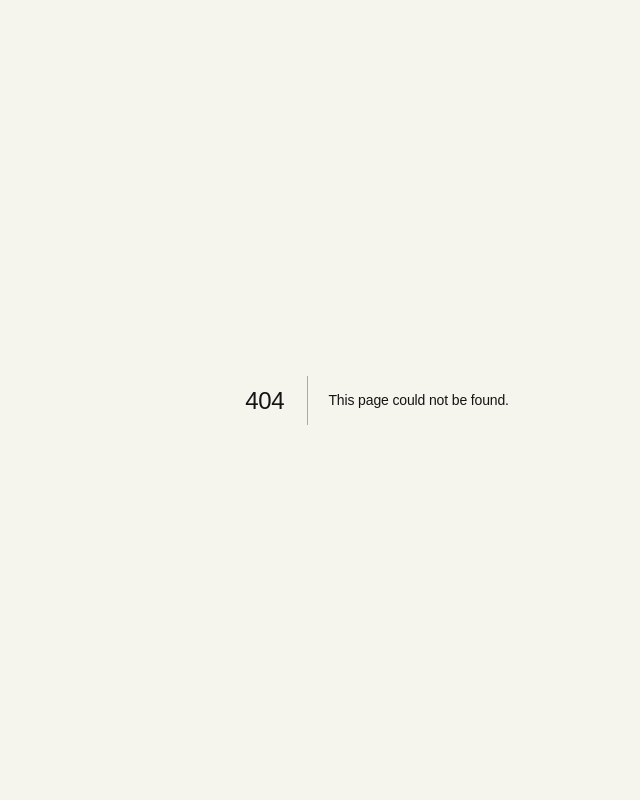
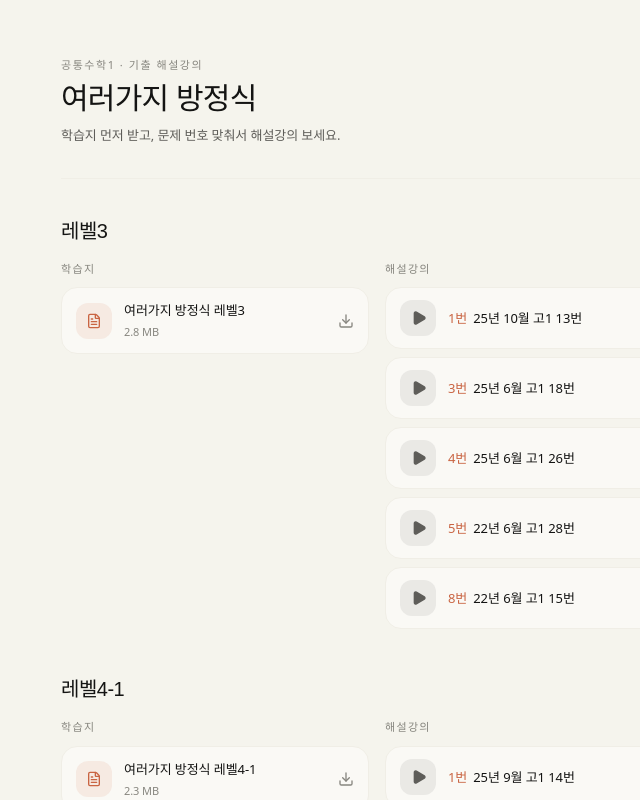
Before and after one commit to gomath777/jtmath-web, a Next.js app: page /share/gs1-equations-lv34 in a window 1280 px wide. Before the commit this address had no page. Shown: the top 800 px of the page, without its empty margins (263-903 px from the left). Built offline with nearby package versions, Linux system fonts and the light colour scheme; a web font is replaced by a local one.

Commit message:
feat: 공수1 여러가지 방정식 레벨3·4 보충 공유 페이지
/share/gs1-equations-lv34 — 레벨3(5문제), 레벨4-1(3문제), 레벨4-2
학습지 PDF + 기출 해설강의 2열, 헤더/푸터 없음

Co-Authored-By: Claude Sonnet 4.6 <noreply@anthropic.com>

```diff
--- /dev/null
+++ b/src/app/share/gs1-equations-lv34/page.tsx
@@ -0,0 +1,136 @@
+import { Download, FileText, Play } from 'lucide-react';
+import { EXAM_LIBRARY_ID } from '@/lib/bunny-libraries';
+
+export const metadata = {
+  title: '공수1 · 여러가지 방정식 레벨3·4',
+  robots: { index: false, follow: false },
+};
+
+const EMBED = (id: string) =>
+  `https://iframe.mediadelivery.net/embed/${EXAM_LIBRARY_ID}/${id}?autoplay=true&preload=true&responsive=true`;
+
+const SECTIONS = [
+  {
+    level: '레벨3',
+    pdf: {
+      url: 'https://mathgo-pdfs.b-cdn.net/sessions/gs1/04_여러가지방정식/w1s1/여러가지 방정식 레벨3 v2.pdf',
+      name: '여러가지 방정식 레벨3',
+      size: '2.8 MB',
+    },
+    videos: [
+      { id: 'fe8706d6-12c4-4238-9612-a9838faa24c9', label: '25년 10월 고1 13번', num: 1 },
+      { id: 'e5239a00-697a-499e-8a95-91b6da8c5d25', label: '25년 6월 고1 18번',  num: 3 },
+      { id: '7f06f805-6708-4c19-9134-a03073caa231', label: '25년 6월 고1 26번',  num: 4 },
+      { id: '05f52efc-de32-4c5c-b825-869e9540f958', label: '22년 6월 고1 28번',  num: 5 },
+      { id: '1e2ef30b-06b2-4548-88a1-c8f8760afcfa', label: '22년 6월 고1 15번',  num: 8 },
+    ],
+  },
+  {
+    level: '레벨4-1',
+    pdf: {
+      url: 'https://mathgo-pdfs.b-cdn.net/sessions/gs1/04_여러가지방정식/w1s1/여러가지 방정식 레벨4-1 v2.pdf',
+      name: '여러가지 방정식 레벨4-1',
+      size: '2.3 MB',
+    },
+    videos: [
+      { id: '014cc00f-6f20-44db-8865-51875aaa877d', label: '25년 9월 고1 14번',  num: 1 },
+      { id: '5c6cccba-7bba-4002-a806-ce29826edccb', label: '24년 10월 고1 14번', num: 2 },
+      { id: '314d17a7-b989-4d96-a449-d391403f6565', label: '24년 10월 고1 18번', num: 3 },
+    ],
+  },
+  {
+    level: '레벨4-2',
+    pdf: {
+      url: 'https://mathgo-pdfs.b-cdn.net/sessions/gs1/04_여러가지방정식/w1s1/여러가지 방정식 레벨4-2 v2.pdf',
+      name: '여러가지 방정식 레벨4-2',
+      size: '2.1 MB',
+    },
+    videos: [],
+  },
+];
+
+export default function Gs1EquationsLv34Page() {
+  return (
+    <div className="min-h-screen bg-parchment text-ink">
+      <main className="max-w-2xl mx-auto px-5 py-10 md:py-14">
+
+        {/* 타이틀 */}
+        <div className="mb-10 pb-8 border-b border-border-cream">
+          <p className="text-[11px] tracking-[0.14em] uppercase text-stone font-medium">
+            공통수학1 · 기출 해설강의
+          </p>
+          <h1 className="font-serif text-[26px] md:text-[30px] mt-1.5 tracking-tight leading-tight">
+            여러가지 방정식
+          </h1>
+          <p className="text-[13px] text-olive mt-2">
+            학습지 먼저 받고, 문제 번호 맞춰서 해설강의 보세요.
+          </p>
+        </div>
+
+        <div className="space-y-12">
+          {SECTIONS.map((sec) => (
+            <section key={sec.level}>
+              <h2 className="font-serif text-[20px] tracking-tight mb-4">{sec.level}</h2>
+
+              <div className="grid grid-cols-1 md:grid-cols-2 gap-4">
+                {/* 학습지 */}
+                <div>
+                  <p className="text-[11px] tracking-[0.12em] uppercase text-stone font-medium mb-2.5">
+                    학습지
+                  </p>
+                  <a
+                    href={sec.pdf.url}
+                    target="_blank"
+                    rel="noopener noreferrer"
+                    className="flex items-center gap-3 px-3.5 py-3 rounded-xl bg-ivory border border-border-cream hover:border-terracotta/40 transition-colors"
+                  >
+                    <div className="w-9 h-9 rounded-lg bg-terracotta/10 flex items-center justify-center shrink-0">
+                      <FileText className="w-4 h-4 text-terracotta" />
+                    </div>
+                    <div className="flex-1 min-w-0">
+                      <p className="font-medium text-[13px] truncate">{sec.pdf.name}</p>
+                      <p className="text-[11px] text-stone mt-0.5">{sec.pdf.size}</p>
+                    </div>
+                    <Download className="w-4 h-4 text-stone shrink-0" />
+                  </a>
+                </div>
+
+                {/* 해설강의 */}
+                <div>
+                  <p className="text-[11px] tracking-[0.12em] uppercase text-stone font-medium mb-2.5">
+                    해설강의
+                  </p>
+                  {sec.videos.length > 0 ? (
+                    <div className="space-y-2">
+                      {sec.videos.map((v) => (
+                        <a
+                          key={v.id}
+                          href={EMBED(v.id)}
+                          target="_blank"
+                          rel="noopener noreferrer"
+                          className="flex items-center gap-3 px-3.5 py-3 rounded-xl bg-ivory border border-border-cream hover:border-terracotta/40 transition-colors group"
+                        >
+                          <div className="w-9 h-9 rounded-lg bg-olive/10 flex items-center justify-center shrink-0 group-hover:bg-olive/20 transition-colors">
+                            <Play className="w-4 h-4 text-olive ml-0.5" fill="currentColor" />
+                          </div>
+                          <div className="flex-1 min-w-0">
+                            <p className="font-medium text-[13px]">
+                              <span className="text-terracotta mr-1.5">{v.num}번</span>
+                              {v.label}
+                            </p>
+                          </div>
+                        </a>
+                      ))}
+                    </div>
+                  ) : (
+                    <p className="text-[12px] text-stone italic px-1">해설강의 없음</p>
+                  )}
+                </div>
+              </div>
+            </section>
+          ))}
+        </div>
+      </main>
+    </div>
+  );
+}
```
